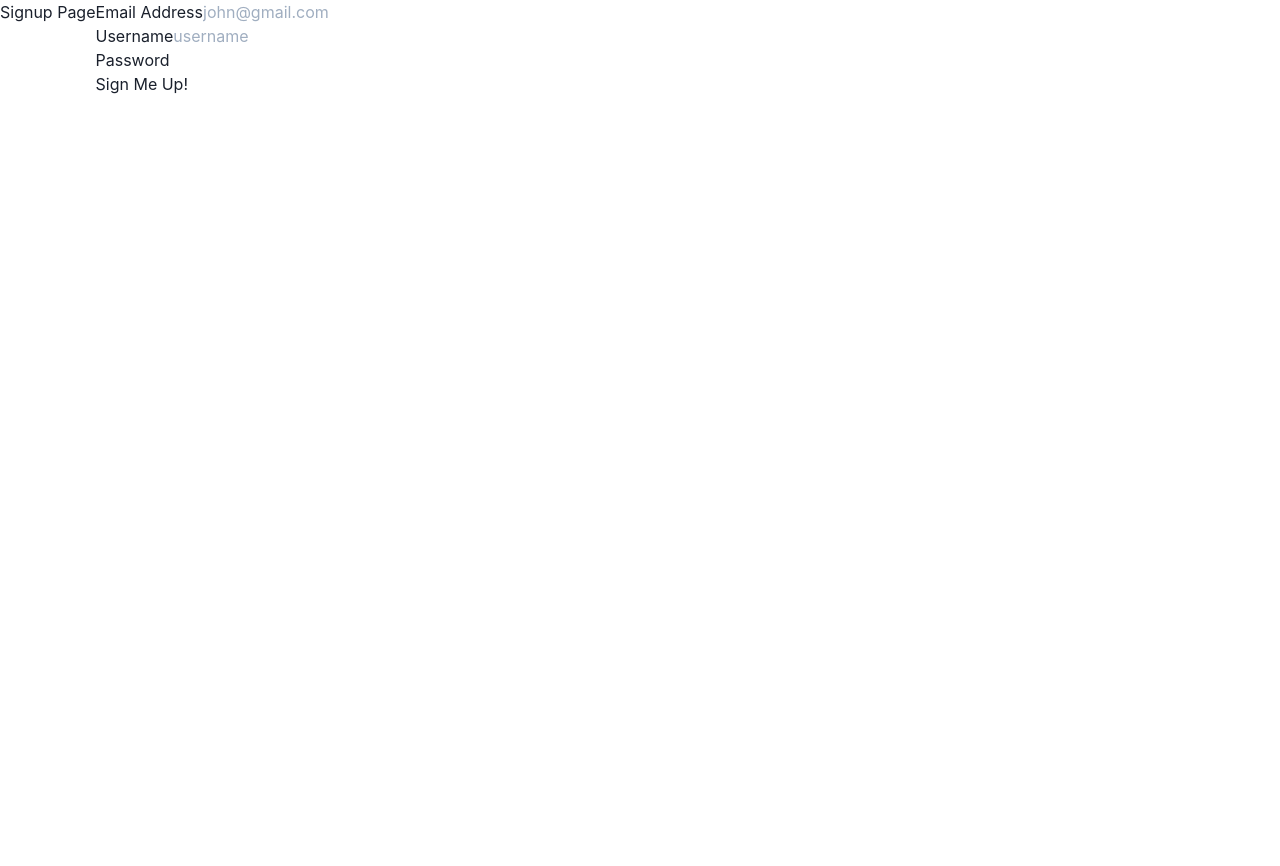
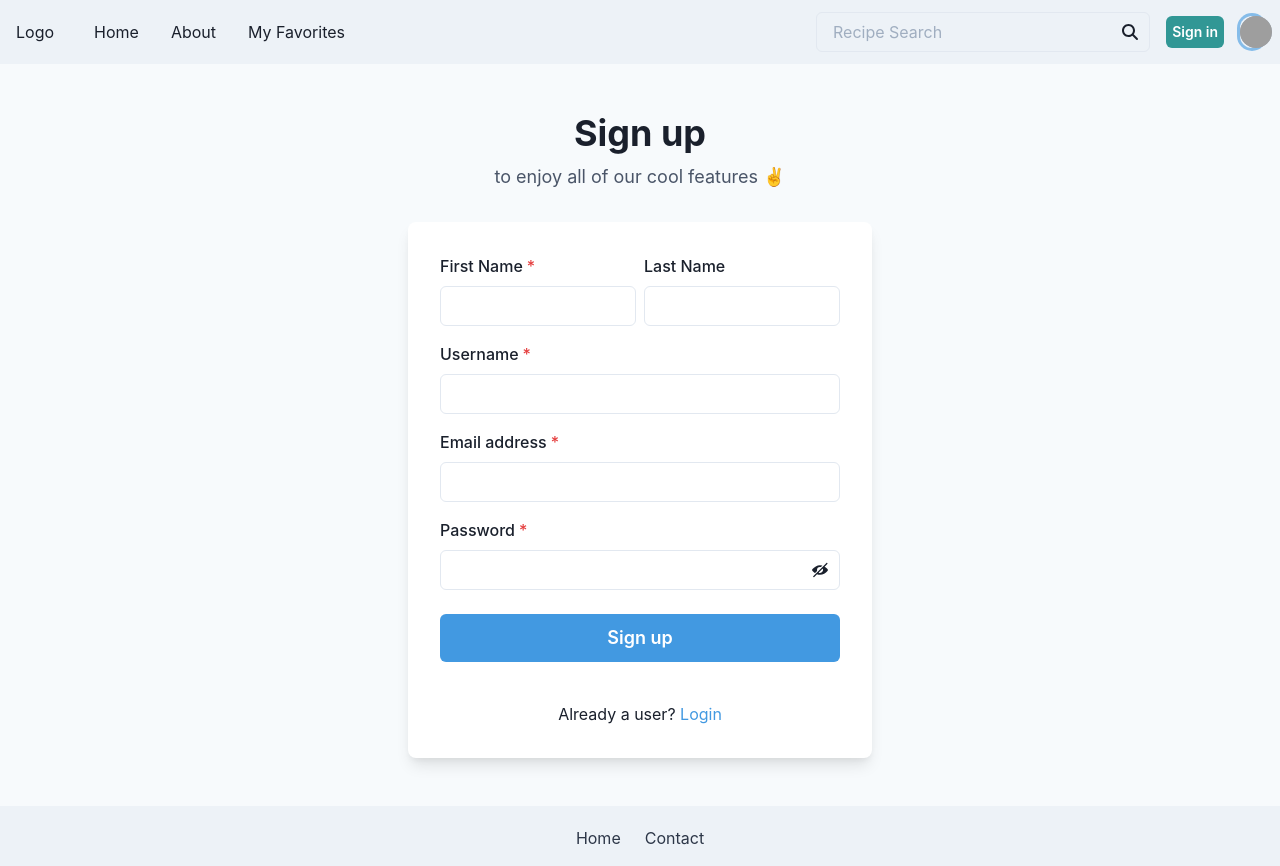
Before and after one commit to ksjefferies/Food-for-Thought, a React (Create React App) app: page /signup in a window 1280 px wide. Before the commit the page ends 800 px from the top, so only its background shows below. Built offline with nearby package versions, Linux system fonts and the light colour scheme; grey boxes are pictures that could not be loaded.

Commit message:
signon, signup pages, and links.  UI ONLY

```diff
--- a/src/component/pageContainer/header/Header.jsx
+++ b/src/component/pageContainer/header/Header.jsx
@@ -71,7 +71,7 @@ export default function Header() {
 
                         <SearchBar />
 
-                        <Button
+                        <Button onClick={() => navigate('../login')}
                             variant={'solid'}
                             colorScheme={'teal'}
                             size={'sm'}
--- a/src/component/recipeCard/RecipeCard.jsx
+++ b/src/component/recipeCard/RecipeCard.jsx
@@ -1,3 +1,4 @@
+import { SimpleGrid } from '@chakra-ui/react';
 import {
     Box,
     Center,
@@ -14,8 +15,10 @@ export const RecipeCard = ({ label, image, dietLabels, uri }) => {
     return (
         <Center py={6}>
             <Box
+                flex={1}
+                flexDirection={1}
                 maxW={'445px'}
-                w={'full'}
+                w={'half'}
                 bg={useColorModeValue('white', 'gray.900')}
                 boxShadow={'2xl'}
                 rounded={'md'}
--- a/src/pages/LoginPage.js
+++ b/src/pages/LoginPage.js
@@ -1,3 +1,7 @@
+import PageContainer from "../component/pageContainer/PageContainer";
+import cookie from "js-cookie"
+import React from "react"
+import { useState, useEffect } from "react"
 import {
   Flex,
   Box,
@@ -12,14 +16,8 @@ import {
   Text,
   useColorModeValue,
 } from '@chakra-ui/react';
-import { useState, useEffect } from "react"
-import cookie from "js-cookie"
-import React from "react"
-
 
 const LoginPage = (props) => {
-
-
 
   // const handleInputChange = (e) => {
   // ({...formData, [e.target.name]: e.target.value})
@@ -30,66 +28,104 @@ const LoginPage = (props) => {
 
   const handleFormSubmit = async (e) => {
     e.preventDefault()
-    const query = await fetch("/api/user/auth", {
+    const query = await fetch("/api/user/auth",
+      {
         method: "post",
-      body: JSON.stringify({
+        body: JSON.stringify(
+          {
             email: email,
             password: password,
           }),
-      headers: {
-        "Content-Type": "application/json"
-      }
+        headers: { "Content-Type": "application/json" }
       })
+
     const result = await query.json()
 
-    if( result && !result.err && result.data && result.data.token ){
+    if (result && !result.err && result.data && result.data.token) {
       cookie.set("auth-token", result.data.token, { expires: 3 })
     }
   }
 
   return (
-    <>
+    <PageContainer>
       <Flex
-            minH={'100vh'}
+        minH={'100%'}
         align={'center'}
         justify={'center'}
         bg={useColorModeValue('gray.50', 'gray.800')}>
-            <Stack spacing={8} mx={'auto'} maxW={'lg'} py={12} px={6}>
+
+        <Stack
+          spacing={8}
+          mx={'auto'}
+          maxW={'lg'}
+          py={12}
+          px={6}>
+
           <Stack align={'center'}>
-                    <Heading fontSize={'4xl'}>Sign in to your account</Heading>
-                    <Text fontSize={'lg'} color={'gray.600'}>
-                        to enjoy all of our cool <Link color={'blue.400'}>features</Link> ✌️
+            <Heading
+              fontSize={'4xl'}>
+              Sign in to your account
+            </Heading>
+
+            <Text
+              fontSize={'lg'}
+              color={'gray.600'}>
+              to enjoy all of our cool
+              <Link
+                color={'blue.400'}>
+                 {" features"}
+              </Link> ✌️
             </Text>
           </Stack>
+
           <form onSubmit={handleFormSubmit}>
             <Box
               rounded={'lg'}
               bg={useColorModeValue('white', 'gray.700')}
               boxShadow={'lg'}
               p={8}>
+
               <Stack spacing={4}>
                 <FormControl id="email">
-                            <FormLabel>Email address</FormLabel>
-                            <Input value={email} onChange={e => setEmail(e.target.value)} type="email" />
+                  <FormLabel>
+                    Email address
+                  </FormLabel>
+
+                  <Input
+                    value={email}
+                    onChange={e => setEmail(e.target.value)}
+                    type="email"
+                  />
                 </FormControl>
+
                 <FormControl id="password">
-                            <FormLabel>Password</FormLabel>
+                  <FormLabel>
+                    Password
+                  </FormLabel>
+
                   <Input value={password} onChange={e => setPassword(e.target.value)} type="password" />
                 </FormControl>
+
                 <Stack spacing={10}>
                   <Stack
                     direction={{ base: 'column', sm: 'row' }}
                     align={'start'}
-                                justify={'space-between'}>
-                                <Checkbox>Remember me</Checkbox>
+                    justify={'space-between'}
+                  >
+                    <Checkbox>
+                      Remember me
+                    </Checkbox>
+
                     <Link color={'blue.400'}>Forgot password?</Link>
                   </Stack>
+
                   <Button
                     type='submit'
                     onClick={handleFormSubmit}
                     bg={'blue.400'}
                     color={'white'}
-                                _hover={{
+                    _hover={
+                      {
                         bg: 'blue.500',
                       }}>
                     Sign in
@@ -100,9 +136,8 @@ const LoginPage = (props) => {
           </form>
         </Stack>
       </Flex>
-    </>
+    </PageContainer>
   )
-
 }
 
 export default LoginPage
--- a/src/pages/SignupPage.js
+++ b/src/pages/SignupPage.js
@@ -1,23 +1,45 @@
-import { useState, useEffect } from "react"
+import PageContainer from "../component/pageContainer/PageContainer";
+import { useNavigate } from "react-router";
+import { useState } from 'react';
+import { ViewIcon, ViewOffIcon } from '@chakra-ui/icons';
+import {
+  Flex,
+  Box,
+  FormControl,
+  FormLabel,
+  Input,
+  InputGroup,
+  HStack,
+  InputRightElement,
+  Stack,
+  Button,
+  Heading,
+  Text,
+  useColorModeValue,
+  Link,
+} from '@chakra-ui/react';
 
-const SignupPage = (props) => {
+
+export default function SignupPage() {
+  const [showPassword, setShowPassword] = useState(false);
+  const navigate = useNavigate();
 
   const defForm = { email: "", password: "" }
-  const [ formData, setFormData ] = useState(defForm)
+  const [formData, setFormData] = useState(defForm)
 
   const handleInputChange = (e) => {
-    setFormData({...formData, [e.target.name]: e.target.value})
+    setFormData({ ...formData, [e.target.name]: e.target.value })
   }
 
-  const handleFormSubmit = async(e) => {
+  const handleFormSubmit = async (e) => {
     e.preventDefault()
-    const query = await fetch("/api/user", {
-      method: "post",
-      body: JSON.stringify(formData),
-      headers: {
-        "Content-Type": "application/json"
-      }
-    })
+
+    const query = await fetch("/api/user",
+      {
+        method: "post",
+        body: JSON.stringify(formData),
+        headers: { "Content-Type": "application/json" }
+      })
     console.log(query)
 
     const result = await query.json()
@@ -25,50 +47,107 @@ const SignupPage = (props) => {
   }
 
   return (
-    <>
-      <h1>Signup Page</h1>
+    <PageContainer>
+      <Flex
+        minH={'100%'}
+        align={'center'}
+        justify={'center'}
+        bg={useColorModeValue('gray.50', 'gray.800')}>
 
-      <form className="form">
-        <div className="form-group">
-          <label>Email Address</label>
-          <input
-            type="text"
-            name="email"
-            placeholder="john@gmail.com"
-            className="form-control"
-            value={formData.email}
-            onChange={handleInputChange}
-          />
-        </div>
-        <div className="form-group">
-          <label>Username</label>
-          <input
-            type="text"
-            name="username"
-            placeholder="username"
-            className="form-control"
-            value={formData.username}
-            onChange={handleInputChange}
-          />
-        </div>
+        <Stack
+          spacing={8}
+          mx={'auto'}
+          maxW={'lg'}
+          py={12}
+          px={6}>
 
-        <div className="form-group">
-          <label>Password</label>
-          <input
-            type="password"
-            name="password"
-            className="form-control"
-            value={formData.password}
-            onChange={handleInputChange}
-          />
-        </div>
+          <Stack align={'center'}>
+            <Heading
+              fontSize={'4xl'}
+              textAlign={'center'}>
+              Sign up
+            </Heading>
 
-        <div className="form-group">
-          <button className="btn btn-primary" onClick={handleFormSubmit}>Sign Me Up!</button>
-        </div>
-      </form>
-    </>
-  )
+            <Text
+              fontSize={'lg'}
+              color={'gray.600'}>
+              to enjoy all of our cool features ✌️
+            </Text>
+          </Stack>
+
+          <Box
+            rounded={'lg'}
+            bg={useColorModeValue('white', 'gray.700')}
+            boxShadow={'lg'}
+            p={8}>
+
+            <Stack spacing={4}>
+              <HStack>
+                <Box>
+                  <FormControl id="firstName" isRequired>
+                    <FormLabel>First Name</FormLabel>
+                    <Input type="text" />
+                  </FormControl>
+                </Box>
+
+                <Box>
+                  <FormControl id="lastName">
+                    <FormLabel>Last Name</FormLabel>
+                    <Input type="text" />
+                  </FormControl>
+                </Box>
+              </HStack>
+
+              <FormControl id="username" isRequired>
+                <FormLabel>Username</FormLabel>
+                <Input type="text" />
+              </FormControl>
+
+              <FormControl id="email" isRequired>
+                <FormLabel>Email address</FormLabel>
+                <Input type="email" />
+              </FormControl>
+
+              <FormControl id="password" isRequired>
+                <FormLabel>Password</FormLabel>
+                <InputGroup>
+                  <Input type={showPassword ? 'text' : 'password'} />
+                  <InputRightElement h={'full'}>
+
+                    <Button
+                      variant={'ghost'}
+                      onClick={() =>
+                        setShowPassword((showPassword) => !showPassword)
+                      }>
+                      {showPassword ? <ViewIcon /> : <ViewOffIcon />}
+                    </Button>
+
+                  </InputRightElement>
+                </InputGroup>
+              </FormControl>
+
+              <Stack spacing={10} pt={2}>
+                <Button
+                  loadingText="Submitting"
+                  size="lg"
+                  bg={'blue.400'}
+                  color={'white'}
+                  _hover={{
+                    bg: 'blue.500',
+                  }}>
+                  Sign up
+                </Button>
+              </Stack>
+
+              <Stack pt={6}>
+                <Text align={'center'}>
+                  Already a user? <Link onClick={() => navigate('../login')} color={'blue.400'}>Login</Link>
+                </Text>
+              </Stack>
+            </Stack>
+          </Box>
+        </Stack>
+      </Flex>
+    </PageContainer>
+  );
 }
-
-export default SignupPage
```
Also changed, not shown: src/pages/Landing.jsx (+22 -6 lines), src/component/auth/OLD-Login.jsx (renamed from src/component/auth/Login.jsx). Lines whose indentation alone changed are shown as unchanged.
